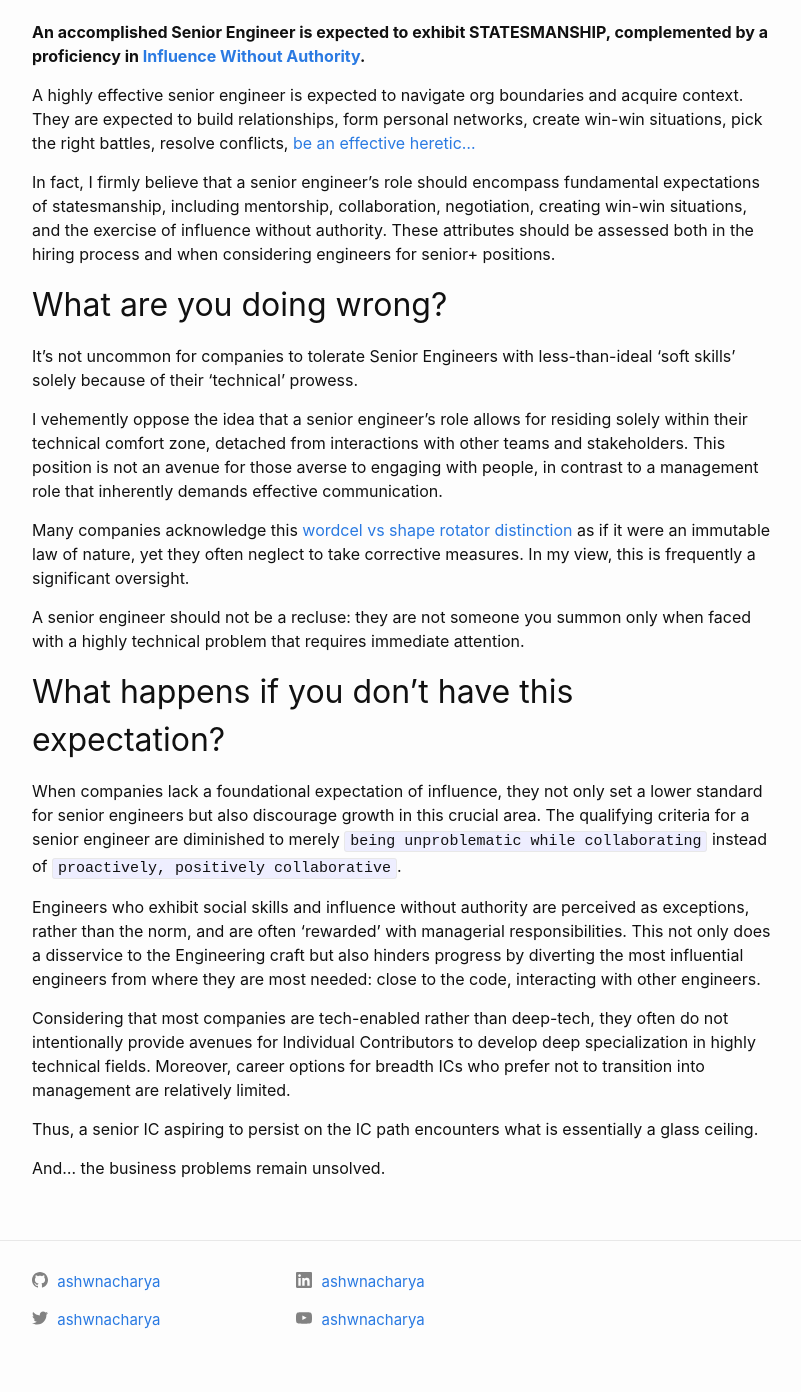
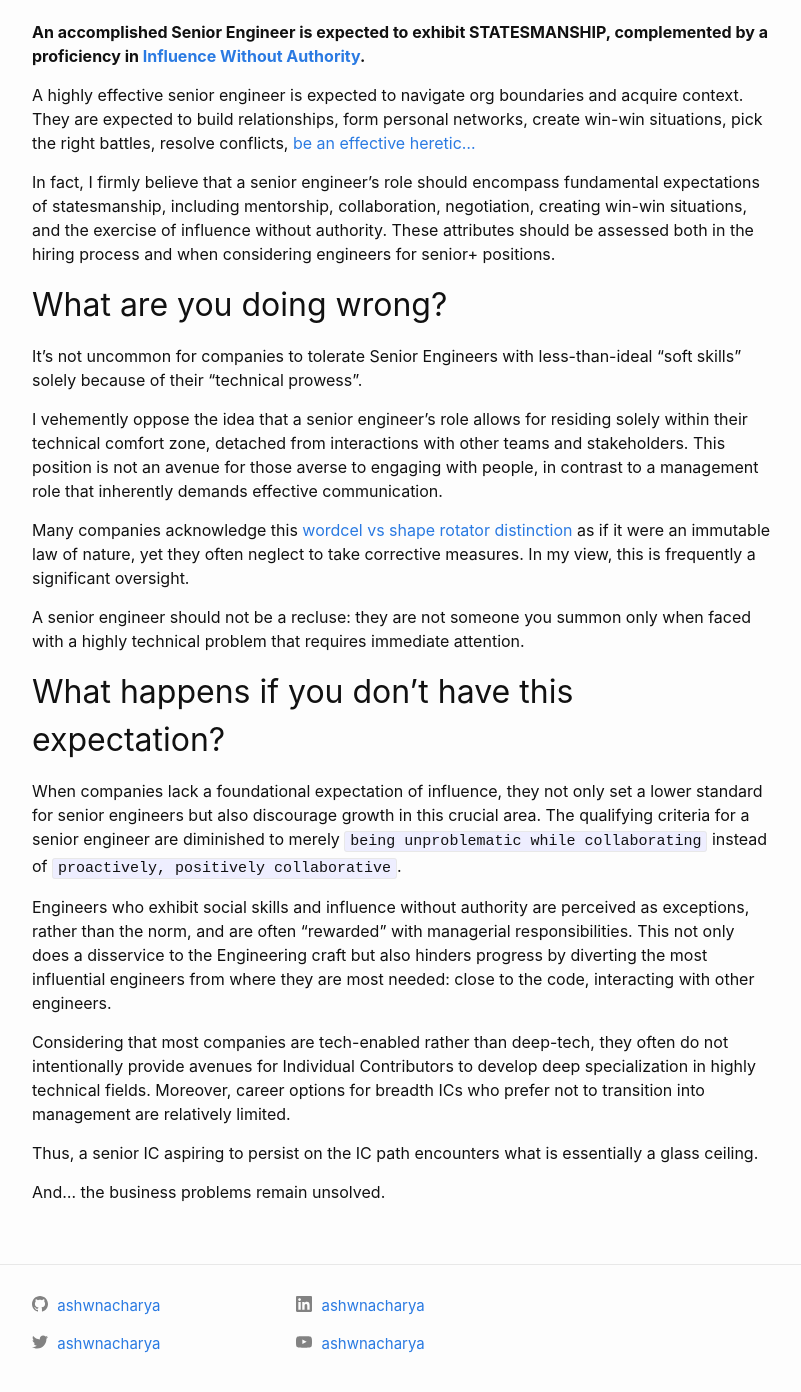
Before and after one commit to ashwnacharya/ashwnacharya.github.io, a Jekyll site: the page built from _posts/2024-01-06-senior-engg-expecations.markdown, in a window 1280 px wide and 1400 px high, scrolled down 4868 px. Shown: the top 1392 px of the window, without its empty margins (238-1039 px from the left). Built offline with Jekyll 4.4.1, drawn with Linux system fonts in a browser that asks for light colours; some of the changed text lies outside the part shown.

Commit message:
More typos and corrections.

```diff
--- a/_posts/2024-01-06-senior-engg-expecations.markdown
+++ b/_posts/2024-01-06-senior-engg-expecations.markdown
@@ -55,7 +55,7 @@ Therefore, I believe that context acquisition and influencing skills are necessa
 ## Most companies are tech-enabled.
 Most companies are tech-enabled, rather than deep tech companies. And I mean that in the most respectful, very non-pejorative way. Tech is rightly seen as a means to an end. Most companies do not produce tech for the sake of it, it is not the primary motivation. What they do instead is to deploy tech so that it would serve business goals in a manner that is scalable, cheap and sustainable.
 
-And that means deploying commodity tech as much as possible. The majority of companies strive to rely on widely adopted, well-established technology patterns—essentially, solutions to 'solved problems.
+And that means deploying commodity tech as much as possible. The majority of companies strive to rely on widely adopted, well-established technology patterns: essentially, solutions to 'solved problems.
 
 
 ## Chesterton fences and historical context.
@@ -77,7 +77,7 @@ A highly effective senior engineer is expected to navigate org boundaries and ac
 In fact, I firmly believe that a senior engineer's role should encompass fundamental expectations of statesmanship, including mentorship, collaboration, negotiation, creating win-win situations, and the exercise of influence without authority. These attributes should be assessed both in the hiring process and when considering engineers for senior+ positions.
 
 ## What are you doing wrong?
-It's not uncommon for companies to tolerate Senior Engineers with less-than-ideal 'soft skills' solely because of their 'technical' prowess.
+It's not uncommon for companies to tolerate Senior Engineers with less-than-ideal "soft skills" solely because of their "technical prowess".
 
 I vehemently oppose the idea that a senior engineer's role allows for residing solely within their technical comfort zone, detached from interactions with other teams and stakeholders. This position is not an avenue for those averse to engaging with people, in contrast to a management role that inherently demands effective communication.
 
@@ -89,7 +89,7 @@ A senior engineer should not be a recluse: they are not someone you summon only
 ## What happens if you don't have this expectation?
 When companies lack a foundational expectation of influence, they not only set a lower standard for senior engineers but also discourage growth in this crucial area. The qualifying criteria for a senior engineer are diminished to merely `being unproblematic while collaborating` instead of `proactively, positively collaborative`.
 
-Engineers who exhibit social skills and influence without authority are perceived as exceptions, rather than the norm, and are often 'rewarded' with managerial responsibilities. This not only does a disservice to the Engineering craft but also hinders progress by diverting the most influential engineers from where they are most needed: close to the code, interacting with other engineers.
+Engineers who exhibit social skills and influence without authority are perceived as exceptions, rather than the norm, and are often "rewarded" with managerial responsibilities. This not only does a disservice to the Engineering craft but also hinders progress by diverting the most influential engineers from where they are most needed: close to the code, interacting with other engineers.
 
 Considering that most companies are tech-enabled rather than deep-tech, they often do not intentionally provide avenues for Individual Contributors to develop deep specialization in highly technical fields. Moreover, career options for breadth ICs who prefer not to transition into management are relatively limited.
 
```
Also changed, not shown: other parts of _posts/2024-01-06-senior-engg-expecations.markdown (+1 -1 lines).
